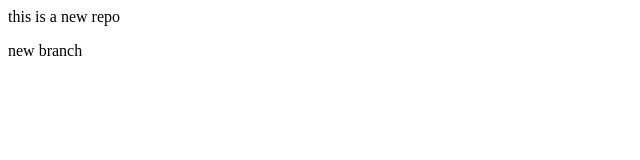
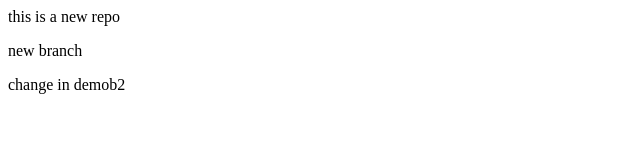
Before and after one commit to hamzazmah123/localRepo, a plain HTML site: page index.html in a window 1280 px wide. Shown: the whole page, without its empty margins (0-640 px from the left). Drawn offline with Linux system fonts and the light colour scheme.

Commit message:
made changes in demob2

```diff
--- a/index.html
+++ b/index.html
@@ -1,2 +1,3 @@
 <p>this is a new repo</p>
 <p>new branch</p>
+<p>change in demob2</p>
```
